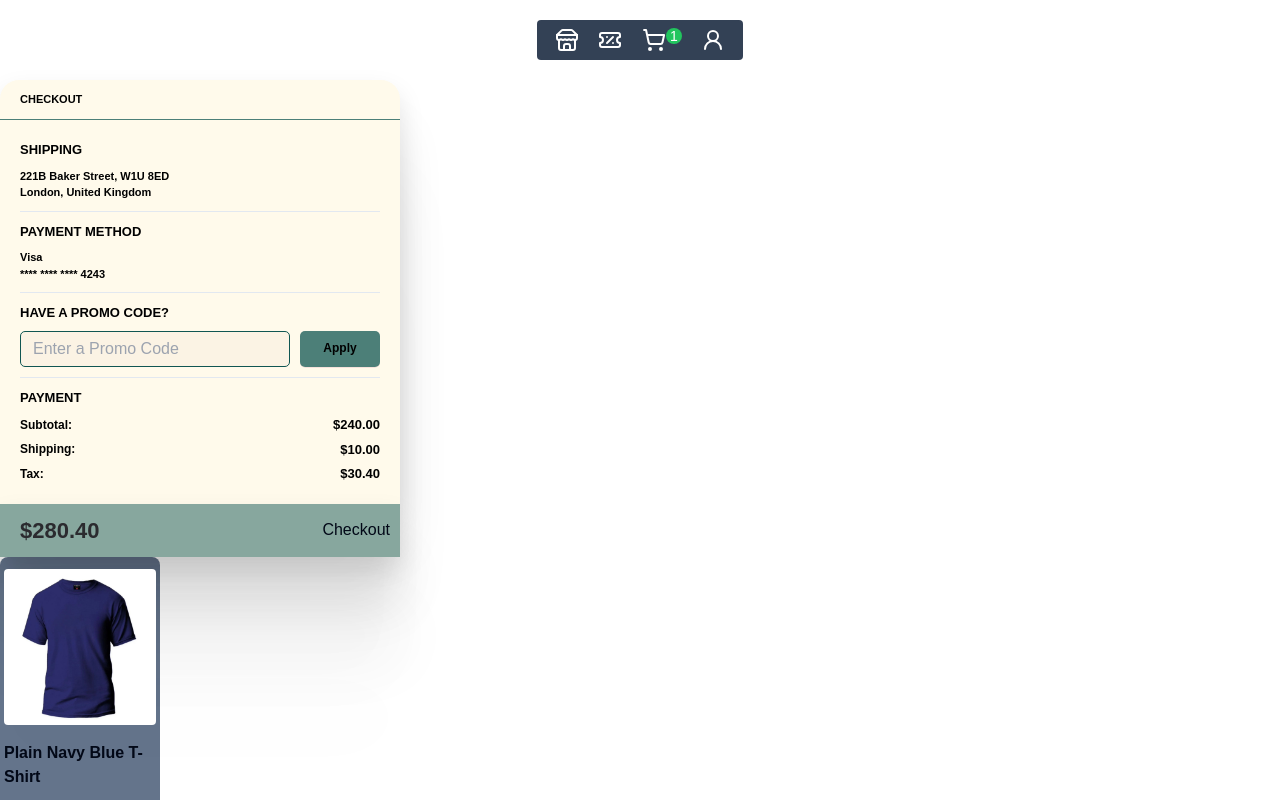
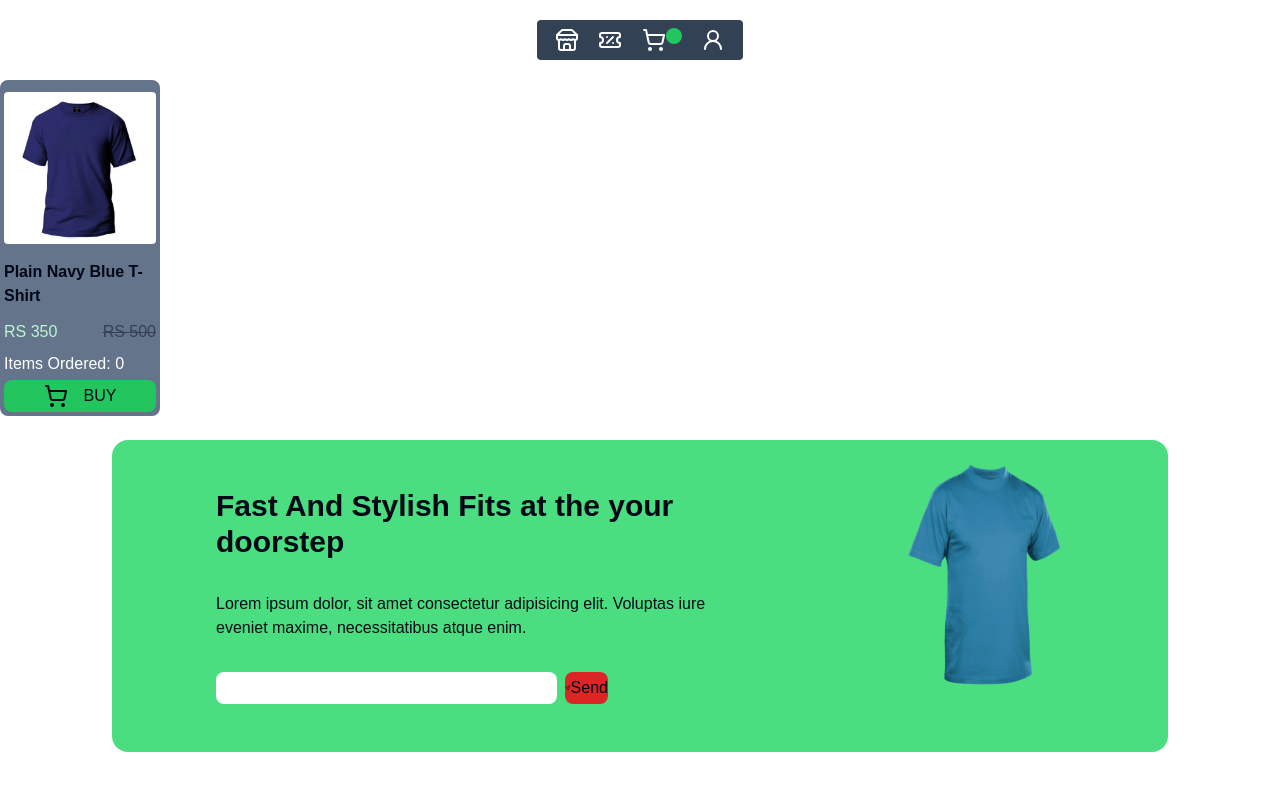
Before and after one commit to Debankur04/e-commerce, a Next.js app: page / in a window 1280 px wide. Shown: the top 800 px of the page. Built offline with nearby package versions, Linux system fonts and the light colour scheme.

Commit message:
Add files via upload

```diff
--- a/src/app/Components/Checkout.jsx
+++ b/src/app/Components/Checkout.jsx
@@ -3,6 +3,7 @@ import styles from '../CSS/Checkout.module.css';
 
 const Form = () => {
   return (
+    <div className='w-screen h-[80vh] flex justify-center items-center'>
       <div className={styles.container}>
         <div className={styles.card + ' ' + styles.cart}>
           <label className={styles.title}>CHECKOUT</label>
@@ -49,6 +50,7 @@ const Form = () => {
           </div>
         </div>
       </div>
+      </div>
   );
 }
 
--- a/src/app/Components/LatestCollection.jsx
+++ b/src/app/Components/LatestCollection.jsx
@@ -2,7 +2,9 @@ import React, {useContext} from 'react'
 import { ShopContext } from '../Context/ShopContext'
 
 const LatestCollection = () => {
-    const {products} = useContext(ShopContext)
+    const {products} = useContext(ShopContext);
+    console.log(products);
+
   return (
     <div>
 
--- a/src/app/Components/Navbar.jsx
+++ b/src/app/Components/Navbar.jsx
@@ -2,7 +2,7 @@ import React from 'react'
 import { Store,TicketPercent,ShoppingCart,UserRound } from 'lucide-react';
 import Link from 'next/link'
 
-const Navbar = () => {
+const Navbar = (props) => {
   return (
     <div className='w-full flex justify-center p-5 '>
         <div className="flex w-1/6 bg-slate-700 text-white justify-around rounded p-2">
@@ -14,7 +14,7 @@ const Navbar = () => {
             </Link>
             <Link href= "/Cart" className='flex'>
               <p><ShoppingCart /></p>
-              <p className='text-white h-4 w-4 bg-green-500 rounded-3xl text-sm flex justify-center items-center p-0.5'>1</p>
+              <p className='text-white h-4 w-4 bg-green-500 rounded-3xl text-sm flex justify-center items-center p-0.5'>{props.number}</p>
             </Link>
             <Link href= "/Profile">
               <p><UserRound /></p>
--- a/src/app/Components/Product.jsx
+++ b/src/app/Components/Product.jsx
@@ -1,9 +1,15 @@
-import React from 'react'
+"use client"
+import React, {useState} from 'react'
 import Image from 'next/image'
 
 const Product = () => {
+
+  const [order_number, setorder_number] = useState(0)
+
+
+
   return (
-    <div className='h-80 w-40 p-1 bg-slate-500 rounded-lg' >
+    <div className='h-92 w-40 p-1 bg-slate-500 rounded-lg' >
         <Image
       src="/ChrisCrossPlainNavyBlueT-Shirt.jpg"
       width={500}
@@ -17,9 +23,10 @@ const Product = () => {
                 <div className='text-green-200'>RS 350</div>
                 <div className='text-slate-700 line-through'>RS 500</div>
             </div>
-            <button className='w-full flex gap-4 justify-center bg-green-500 hover:bg-green-700 ease-in duration-300 py-1 rounded-lg'>
+            <div className='py-1 text-white'>Items Ordered: {order_number}</div>
+            <button className='w-full flex gap-4 justify-center bg-green-500 hover:bg-green-700 ease-in duration-300 py-1 rounded-lg' onClick={()=>setorder_number(order_number + 1)}>
                 <svg xmlns="http://www.w3.org/2000/svg" width="24" height="24" viewBox="0 0 24 24" fill="none" stroke="currentColor" strokeWidth="2" strokeLinecap="round" strokeLinejoin="round" className="lucide lucide-shopping-cart"><circle cx="8" cy="21" r="1"/><circle cx="19" cy="21" r="1"/><path d="M2.05 2.05h2l2.66 12.42a2 2 0 0 0 2 1.58h9.78a2 2 0 0 0 1.95-1.57l1.65-7.43H5.12"/></svg>
-                <div>BUY</div>
+                <div >BUY</div>
             </button>
         </div>
     </div>
--- a/src/app/Offers/page.js
+++ b/src/app/Offers/page.js
@@ -10,6 +10,7 @@ export default function Home() {
       <div>
         <Navbar/>
         <Product/>
+        <Product/>
         <Footer/>
       </div>
     );
--- a/src/app/Profile/page.js
+++ b/src/app/Profile/page.js
@@ -1,3 +1,4 @@
+import Form from "../Components/Checkout";
 import Footer from "../Components/Footer";
 import Navbar from "../Components/Navbar";
 import Profile from "../Components/Profile";
@@ -8,7 +9,7 @@ export default function Home() {
     return (
       <div>
         <Navbar/>
-        <Profile/>
+        <Form></Form>
         <Footer/>
       </div>
     );
--- a/src/app/page.js
+++ b/src/app/page.js
@@ -1,16 +1,13 @@
-
-import Form from "./Components/Checkout";
 import Footer from "./Components/Footer";
 import Navbar from "./Components/Navbar";
 import Product from "./Components/Product";
 
 
 
-export default function Home() {
+export default function Home(props) {
   return (
     <div>
-      <Navbar/>
-      <Form/>
+      <Navbar number={props.order_number}/>
       <Product/>
       <Footer/>
     </div>
```
